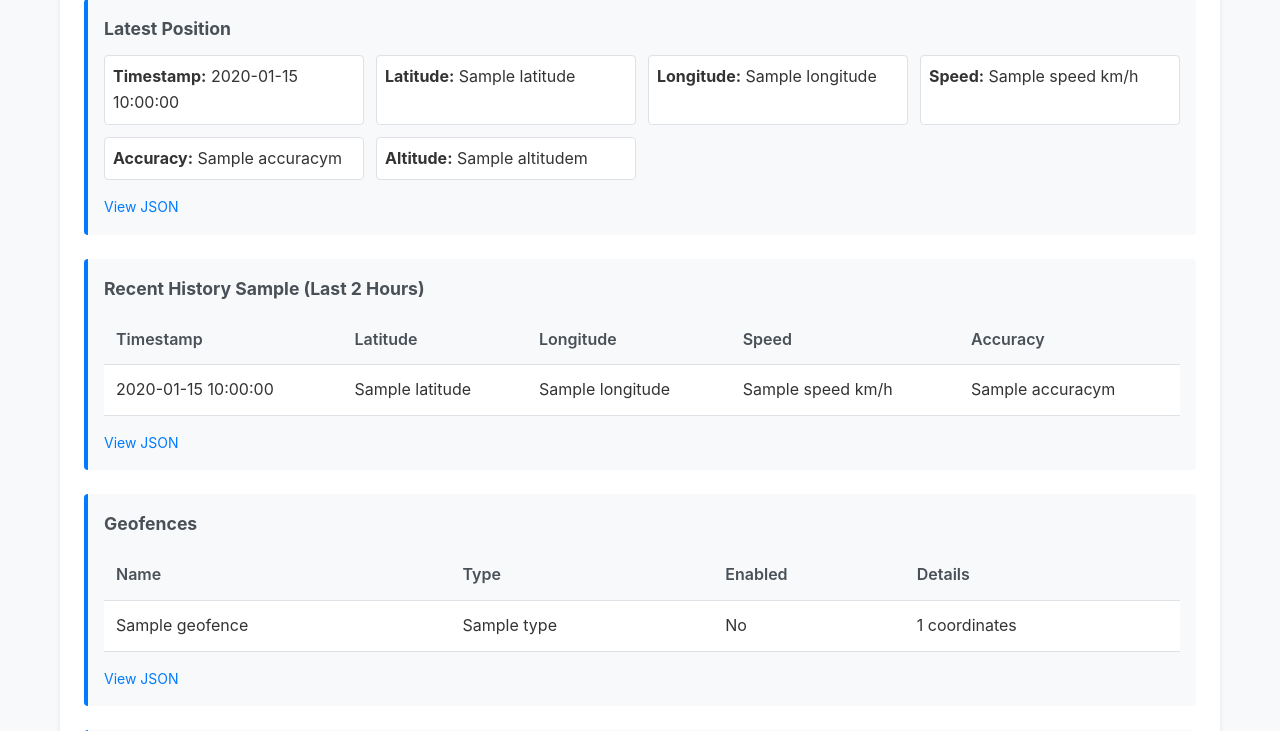
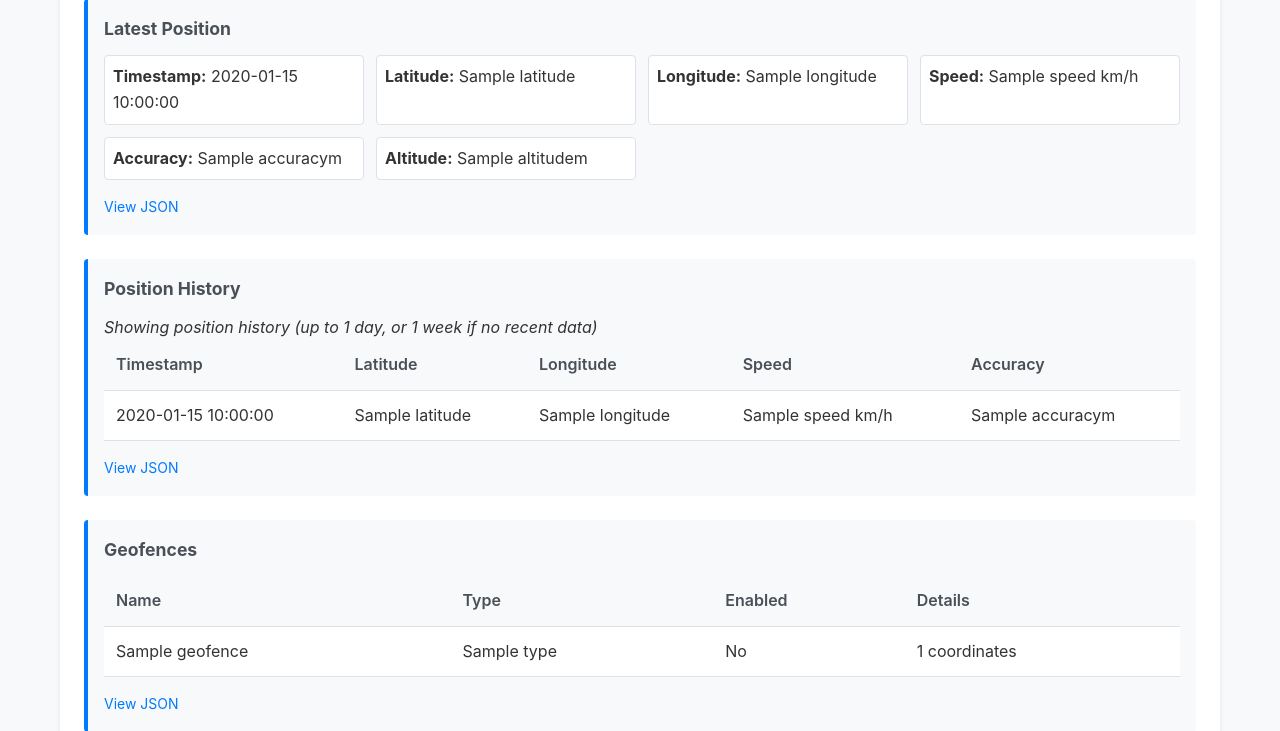
Before and after one commit to briannadelariva/Tractive-Minimal-Web-Viewer, a FastAPI app: template app/templates/dashboard.html in a window 1280 px wide. Shown: the part 976-1707 px from the top of the page. Run offline with FastAPI, Linux system fonts and the light colour scheme; the template is opened without the code that fills it: most values are stand-ins (such as "Sample title", 1, 10 or a date in 2020).

Commit message:
Add position history section with 1 day/1 week fallback
Co-authored-by: p-s-dev <19298248+p-s-dev@users.noreply.github.com>

```diff
--- a/app/main.py
+++ b/app/main.py
@@ -213,7 +213,7 @@ async def dashboard(request: Request, tracker_id: Optional[str] = None):
             "selected_tracker": selected_tracker,
             "hardware_info": None,
             "latest_position": None,
-            "recent_history": None,
+            "recent_history": [],
             "geofences": None,
             "live_tracking": None,
             "errors": []
@@ -230,10 +230,18 @@ async def dashboard(request: Request, tracker_id: Optional[str] = None):
         except Exception as e:
             dashboard_data["errors"].append(f"Latest position: {str(e)}")
 
+        # Try to get position history - first 1 day, then 1 week if empty
         try:
-            dashboard_data["recent_history"] = await client.get_position_history(tracker_id, hours=2)
+            dashboard_data["recent_history"] = await client.get_position_history(tracker_id, hours=24)
+            if not dashboard_data["recent_history"]:
+                # No data for 1 day, try 1 week
+                dashboard_data["recent_history"] = await client.get_position_history(tracker_id, hours=168)
+            # If still no data, ensure it's an empty list not None
+            if not dashboard_data["recent_history"]:
+                dashboard_data["recent_history"] = []
         except Exception as e:
             dashboard_data["errors"].append(f"Position history: {str(e)}")
+            dashboard_data["recent_history"] = []  # Ensure section still appears
 
         try:
             dashboard_data["geofences"] = await client.get_geofences(tracker_id)
--- a/app/templates/dashboard.html
+++ b/app/templates/dashboard.html
@@ -103,10 +103,10 @@
         </div>
         {% endif %}
 
-        {% if recent_history %}
         <div class="subsection">
-            <h3>Recent History Sample (Last 2 Hours)</h3>
-            {% if recent_history %}
+            <h3>Position History</h3>
+            {% if recent_history and recent_history|length > 0 %}
+            <p><em>Showing position history (up to 1 day, or 1 week if no recent data)</em></p>
             <div class="table-container">
                 <table class="data-table">
                     <thead>
@@ -135,13 +135,12 @@
             <p><em>Showing first 10 of {{ recent_history|length }} points</em></p>
             {% endif %}
             {% else %}
-            <p>No recent history available</p>
+            <p>No position history available for the past week</p>
             {% endif %}
             <p class="json-link">
                 <a href="/data/json/history?tracker_id={{ selected_tracker.id }}" target="_blank">View JSON</a>
             </p>
         </div>
-        {% endif %}
 
         {% if geofences is not none %}
         <div class="subsection">
```
